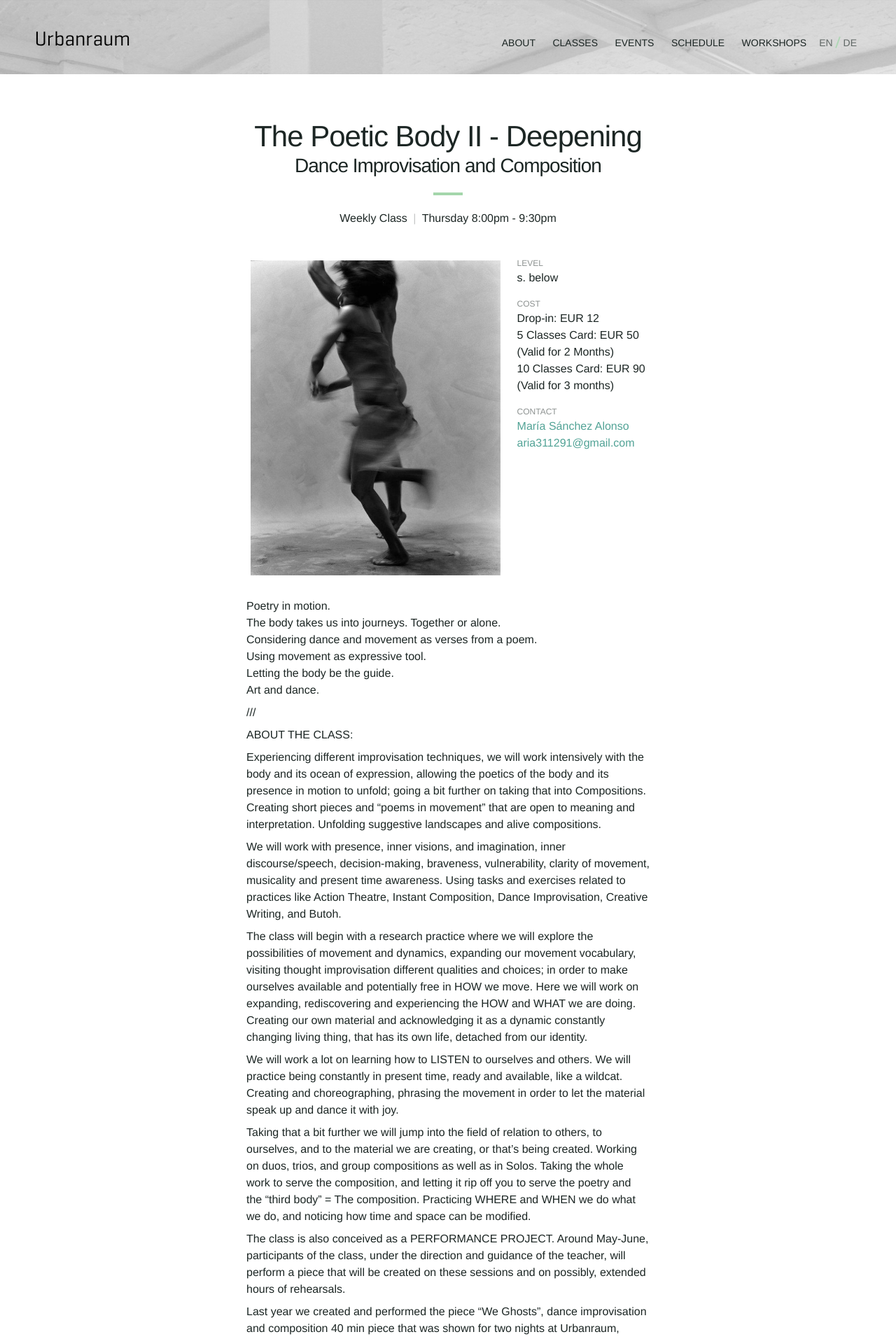
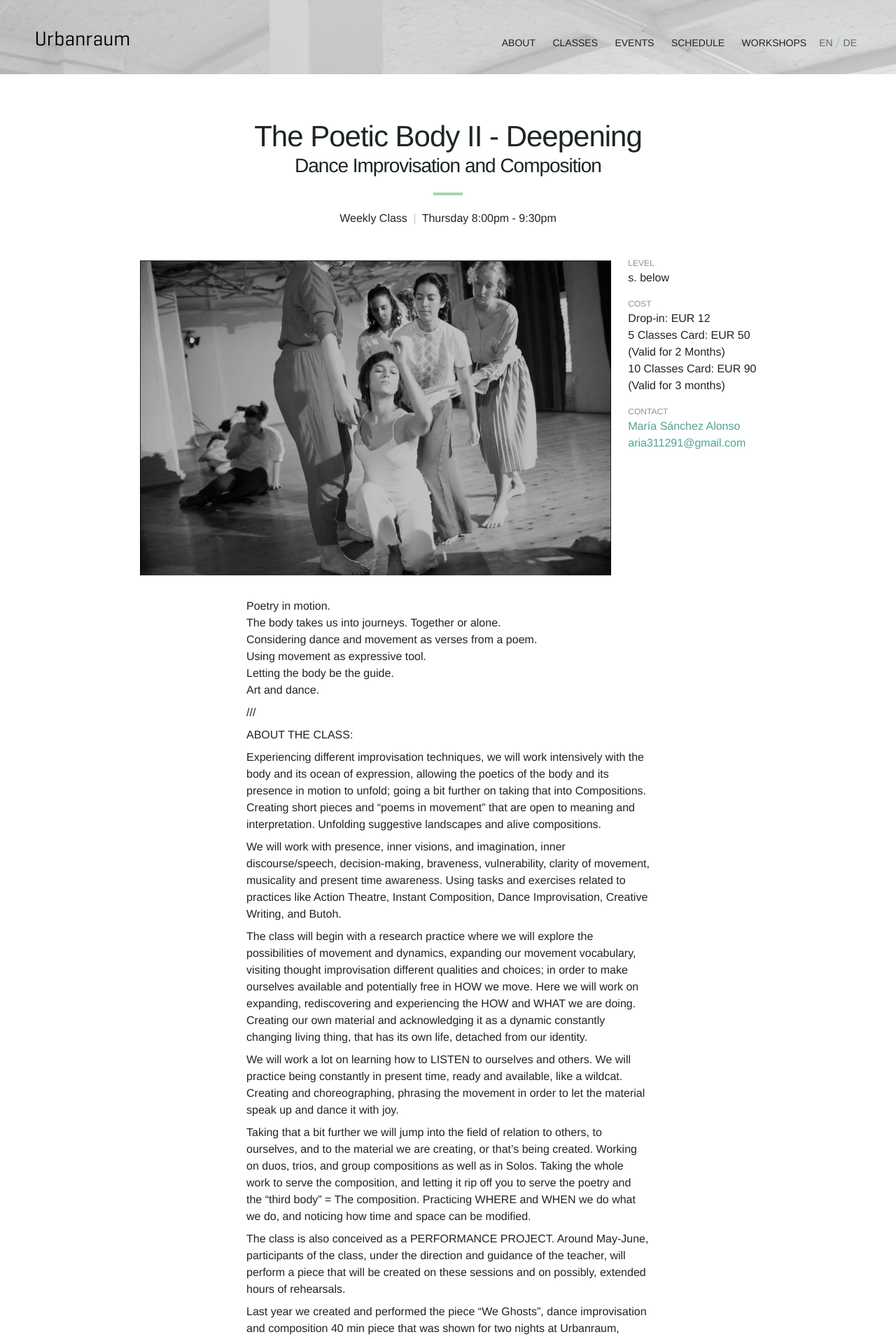
Before and after one commit to Kriesse/urbanraum, a Jekyll site: the page built from _classes/the_poetic_body.md, in a window 1280 px wide. Shown: the top 1913 px of the page at 70% size. Built offline with Jekyll 4.4.1, drawn with Linux system fonts in a browser that asks for light colours; nearby versions of some CDN libraries.

Commit message:
Update the_poetic_body.md

```diff
--- a/_classes/the_poetic_body.md
+++ b/_classes/the_poetic_body.md
@@ -6,7 +6,7 @@ schedule:
     start: "8:00pm"
     end: "9:30pm"
 
-image: "class-the-poetic-body-new.jpg"
+image: "class-poetic-body-deepening.jpg"
 
 title_en: "The Poetic Body II - Deepening"
 title_de: "The Poetic Body II - Deepening"
```
